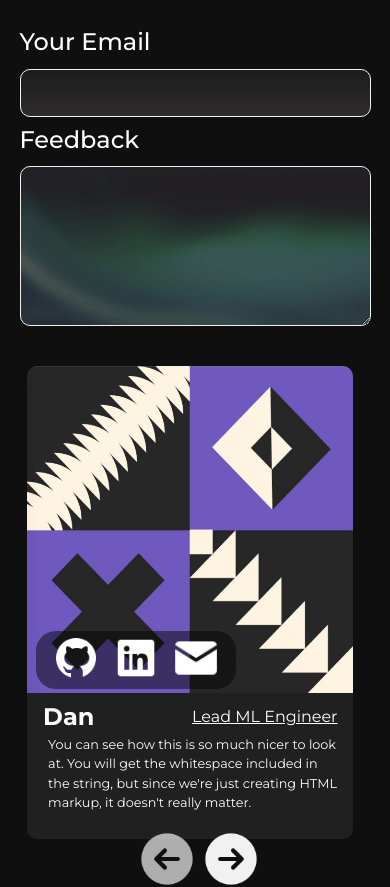
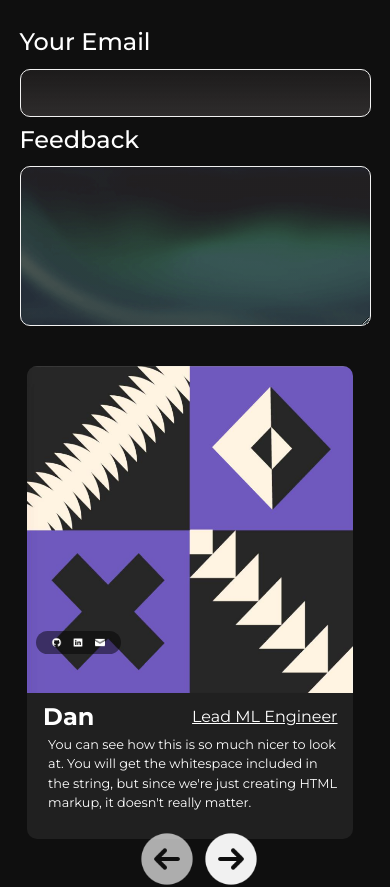
Before and after one commit to lpandccxr/Dbot-frontend, a React (Vite) app: page /team in a window 390 px wide. Shown: the part 306-1193 px from the top of the page. Built offline with nearby package versions, Linux system fonts and the light colour scheme.

Commit message:
socail icons adjust for tablet view

```diff
--- a/src/pages/Team/Team.scss
+++ b/src/pages/Team/Team.scss
@@ -268,6 +268,24 @@
       &:active {
         scale: 0.9;
       }
+
+      @include desktop {
+        height: 40px;
+      }
+
+      @include tablet {
+        height: 3vw;
+      }
+    }
+
+    @include desktop {
+      top: -120%;
+      left: -1%;
+    }
+
+    @include tablet {
+      top: -150%;
+      left: -5%;
     }
 
     @include mobile {
```
